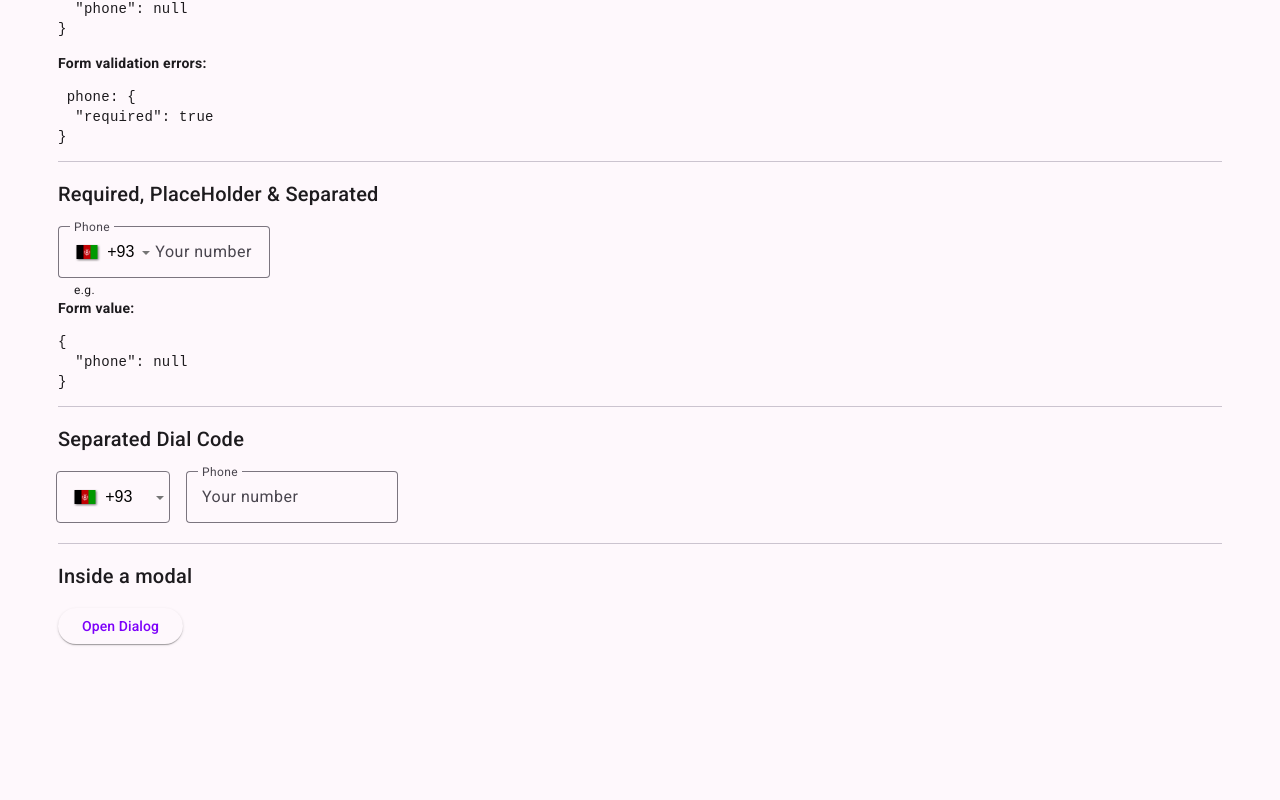
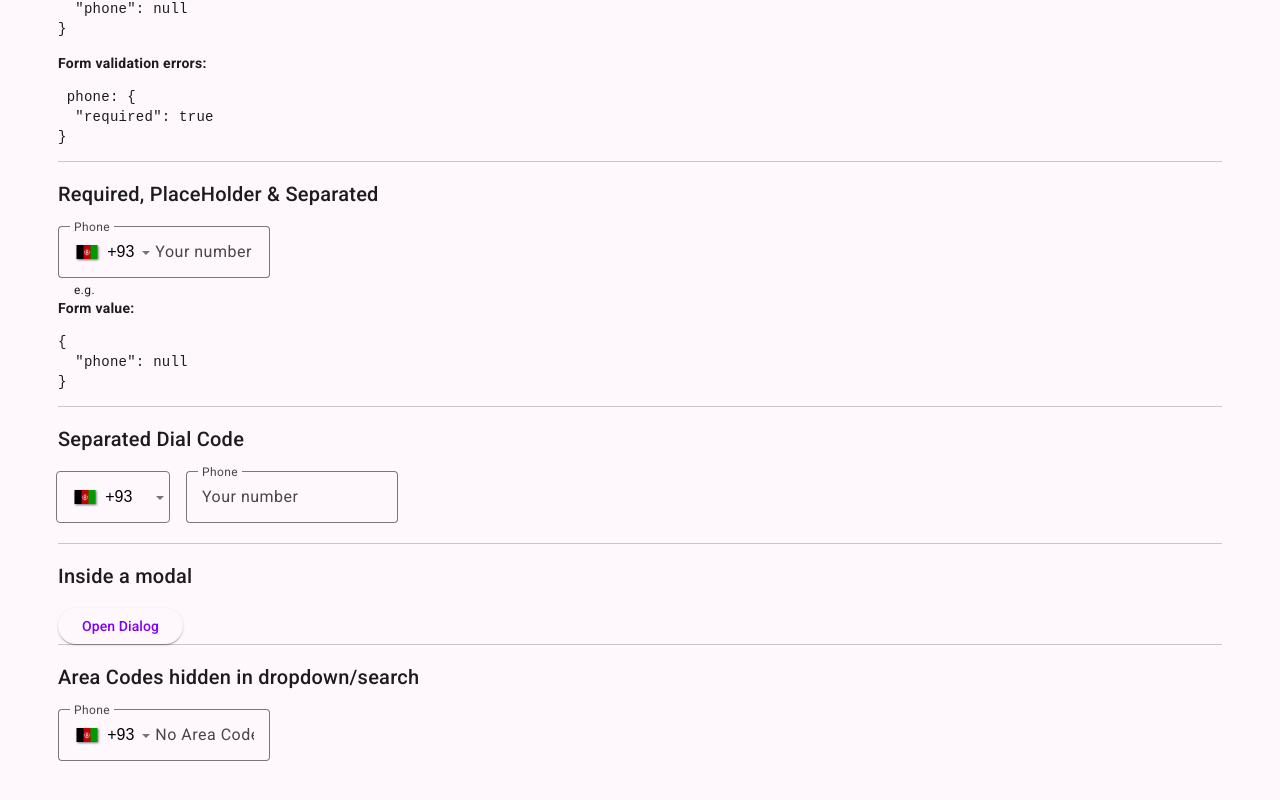
Before and after one commit to rbalet/ngx-mat-input-tel, an Angular app: page / in a window 1280 px wide. Shown: the part 360-1160 px from the top of the page. Before the commit the page ends 1054 px from the top, so only its background shows below. Built offline with nearby package versions, Linux system fonts and the light colour scheme.

Commit message:
feat: showAreaCodes
Add the ability to hide the area codes from the country dropdown.

```diff
--- a/projects/ngx-mat-input-tel-tester/src/app/app.html
+++ b/projects/ngx-mat-input-tel-tester/src/app/app.html
@@ -118,5 +118,25 @@
     <h2>Inside a modal</h2>
 
     <button mat-raised-button (click)="openDialog()">Open Dialog</button>
+    <span></span>
   </div>
+
+  <mat-divider> </mat-divider>
+
+  <form #f2="ngForm" [formGroup]="profileForm" class="second-form">
+    <h2>Area Codes hidden in dropdown/search</h2>
+
+    <mat-form-field floatLabel="always" appearance="outline">
+      <mat-label>Phone</mat-label>
+      <ngx-mat-input-tel
+        [preferredCountries]="['US', 'CA']"
+        [formControl]="profileForm.controls.phone"
+        placeholder="No Area Codes"
+        enableSearch
+        [showAreaCodes]="false"
+        #phoneAreaCodes
+      ></ngx-mat-input-tel>
+    </mat-form-field>
+  </form>
+
 </div>
--- a/projects/ngx-mat-input-tel/src/lib/ngx-mat-input-tel.ts
+++ b/projects/ngx-mat-input-tel/src/lib/ngx-mat-input-tel.ts
@@ -144,6 +144,7 @@ export class NgxMatInputTelComponent
   @Input({ transform: booleanAttribute }) enableSearch = false
   @Input({ transform: booleanAttribute }) resetOnChange = false
   @Input({ transform: booleanAttribute }) separateDialCode = false
+  @Input({ transform: booleanAttribute }) showAreaCodes = true
 
   private _format: PhoneNumberFormat = 'default'
   @Input() set format(value: PhoneNumberFormat) {
@@ -451,7 +452,7 @@ export class NgxMatInputTelComponent
         iso2: iso2,
         dialCode: codes[0].toString(),
         priority: +codes || 0,
-        areaCodes: codes.length > 2 && Array.isArray(codes[2]) ? codes[2] : undefined,
+        areaCodes: this.showAreaCodes && codes.length > 2 && Array.isArray(codes[2]) ? codes[2] : undefined,
         placeholder: '',
       }
       if (this.enablePlaceholder) {
```
Also changed, not shown: 1 other file (tests, documents, lock files or other folders).
